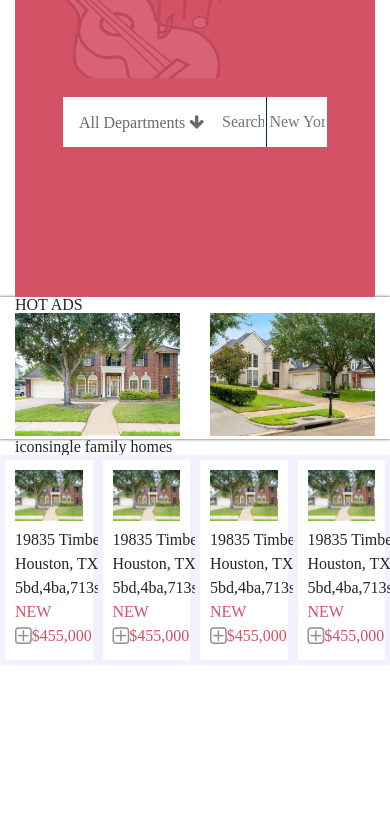
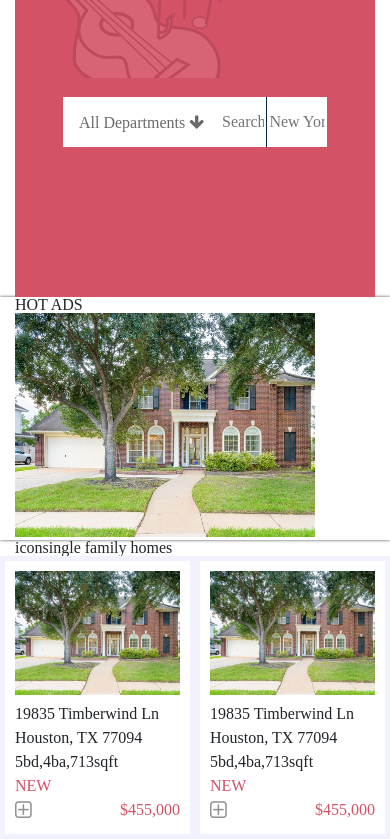
Before and after one commit to dannisonarias/Ecommerce-Website-design, a plain HTML site: page index.html in a window 390 px wide. Shown: the part 143-982 px from the top of the page. Before the commit the page ends 844 px from the top, so only its background shows below. Drawn offline with nearby package versions, Linux system fonts and the light colour scheme.

Commit message:
removed ads section, working on a better solution

```diff
--- a/css/style.css
+++ b/css/style.css
@@ -162,7 +162,8 @@ border: none;
     z-index: 1;
 }
 
-.bgc-main{background-color: #f2f2ff;}
+.bgc-main{
+    background-color: #f2f2ff;}
 .lineheight {line-height: 1.5rem;}
 .fa-plus-square-o{
     line-height: 1.2em !important;
--- a/index.html
+++ b/index.html
@@ -1,5 +1,6 @@
 <!doctype html>
 <html lang="en">
+
 <head>
     <title>Pets World</title>
     <!-- Required meta tags -->
@@ -8,12 +9,14 @@
 
     <!-- Bootstrap CSS -->
 
-    <link rel="stylesheet" href="https://stackpath.bootstrapcdn.com/bootstrap/4.3.1/css/bootstrap.min.css" integrity="sha384-ggOyR0iXCbMQv3Xipma34MD+dH/1fQ784/j6cY/iJTQUOhcWr7x9JvoRxT2MZw1T" crossorigin="anonymous">
+    <link rel="stylesheet" href="https://stackpath.bootstrapcdn.com/bootstrap/4.3.1/css/bootstrap.min.css"
+        integrity="sha384-ggOyR0iXCbMQv3Xipma34MD+dH/1fQ784/j6cY/iJTQUOhcWr7x9JvoRxT2MZw1T" crossorigin="anonymous">
     <link rel="stylesheet" href="css/CSS-RESET-PRESET.css">
     <link rel="stylesheet" href="css/style.css">
     <link rel="stylesheet" href="https://stackpath.bootstrapcdn.com/font-awesome/4.7.0/css/font-awesome.min.css">
 
 </head>
+
 <body>
     <header class="container-fluid">
         <nav class="row color-3blackish nav-control text-color-white font-stack-Helvetica reset-m-p">
@@ -75,14 +78,9 @@
             <h5 class="col-12">
                 HOT ADS
             </h5>
-            <div class="ad-1 col-6">
+            <div class="ad-1 col-12">
                 <img class="ads-images " src="img/house-1.jpg" alt="">
             </div>
-
-            <div class="ad-2 col-6">
-            <img class="ads-images" src="img/house-2.jpg" alt="">
-            </div>
-
         </div>
         <div class="container-fluid reset-m-p houses-display-wrapper ">
             <div class="d-flex col-12">
@@ -95,7 +93,7 @@
 
                 <hr>
 
-        <div class="single-families col-3 item-containers">
+                <div class="single-families col-6 col-lg-3 col-md-4 item-containers">
                     <div class="lineheight">
                         <img class="main-images" src="img/house-1.jpg" alt="">
                         <p>19835 Timberwind Ln</p>
@@ -111,7 +109,7 @@
                     </div>
 
                 </div>
-        <div class="single-families col-3 item-containers">
+                <div class="single-families col-6 col-lg-3 col-md-4 item-containers">
                     <div class="lineheight">
                         <img class="main-images" src="img/house-1.jpg" alt="">
                         <p>19835 Timberwind Ln</p>
@@ -127,7 +125,7 @@
                     </div>
 
                 </div>
-        <div class="single-families col-3 item-containers">
+                <div class="single-families col-6 col-lg-3 col-md-4 item-containers">
                     <div class="lineheight">
                         <img class="main-images" src="img/house-1.jpg" alt="">
                         <p>19835 Timberwind Ln</p>
@@ -143,7 +141,7 @@
                     </div>
 
                 </div>
-        <div class="single-families col-3 item-containers">
+                <div class="single-families col-6 col-lg-3 col-md-4 item-containers">
                     <div class="lineheight">
                         <img class="main-images" src="img/house-1.jpg" alt="">
                         <p>19835 Timberwind Ln</p>
@@ -159,7 +157,7 @@
                     </div>
 
                 </div>
-        <div class="single-families col-3 item-containers">
+                <div class="single-families col-6 col-lg-3 col-md-4 item-containers">
                     <div class="lineheight">
                         <img class="main-images" src="img/house-1.jpg" alt="">
                         <p>19835 Timberwind Ln</p>
@@ -175,7 +173,7 @@
                     </div>
 
                 </div>
-        <div class="single-families col-3 item-containers">
+                <div class="single-families col-6 col-lg-3 col-md-4 item-containers">
                     <div class="lineheight">
                         <img class="main-images" src="img/house-1.jpg" alt="">
                         <p>19835 Timberwind Ln</p>
@@ -203,8 +201,15 @@
 
     <!-- Optional JavaScript -->
     <!-- jQuery first, then Popper.js, then Bootstrap JS -->
-    <script src="https://code.jquery.com/jquery-3.3.1.slim.min.js" integrity="sha384-q8i/X+965DzO0rT7abK41JStQIAqVgRVzpbzo5smXKp4YfRvH+8abtTE1Pi6jizo" crossorigin="anonymous"></script>
-    <script src="https://cdnjs.cloudflare.com/ajax/libs/popper.js/1.14.7/umd/popper.min.js" integrity="sha384-UO2eT0CpHqdSJQ6hJty5KVphtPhzWj9WO1clHTMGa3JDZwrnQq4sF86dIHNDz0W1" crossorigin="anonymous"></script>
-    <script src="https://stackpath.bootstrapcdn.com/bootstrap/4.3.1/js/bootstrap.min.js" integrity="sha384-JjSmVgyd0p3pXB1rRibZUAYoIIy6OrQ6VrjIEaFf/nJGzIxFDsf4x0xIM+B07jRM" crossorigin="anonymous"></script>
+    <script src="https://code.jquery.com/jquery-3.3.1.slim.min.js"
+        integrity="sha384-q8i/X+965DzO0rT7abK41JStQIAqVgRVzpbzo5smXKp4YfRvH+8abtTE1Pi6jizo"
+        crossorigin="anonymous"></script>
+    <script src="https://cdnjs.cloudflare.com/ajax/libs/popper.js/1.14.7/umd/popper.min.js"
+        integrity="sha384-UO2eT0CpHqdSJQ6hJty5KVphtPhzWj9WO1clHTMGa3JDZwrnQq4sF86dIHNDz0W1"
+        crossorigin="anonymous"></script>
+    <script src="https://stackpath.bootstrapcdn.com/bootstrap/4.3.1/js/bootstrap.min.js"
+        integrity="sha384-JjSmVgyd0p3pXB1rRibZUAYoIIy6OrQ6VrjIEaFf/nJGzIxFDsf4x0xIM+B07jRM"
+        crossorigin="anonymous"></script>
 </body>
+
 </html>
```
Lines whose indentation alone changed are shown as unchanged.
